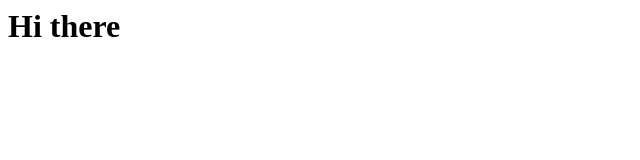
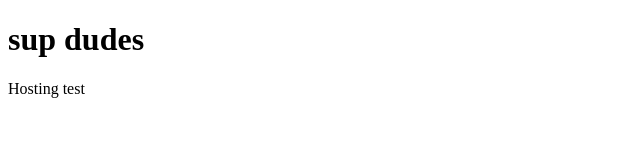
Before and after one commit to pikowww/Reporting, a plain HTML site: page index.html in a window 1280 px wide. Shown: the whole page, without its empty margins (0-640 px from the left). Drawn offline with Linux system fonts and the light colour scheme.

Commit message:
testing upload

```diff
--- a/index.html
+++ b/index.html
@@ -1 +1,7 @@
-<h1>Hi there</h1>
+<!DOCTYPE html>
+<html>
+<body>
+  <h1> sup dudes</h1>
+  <p> Hosting test </p>
+</body>
+</html>
```
